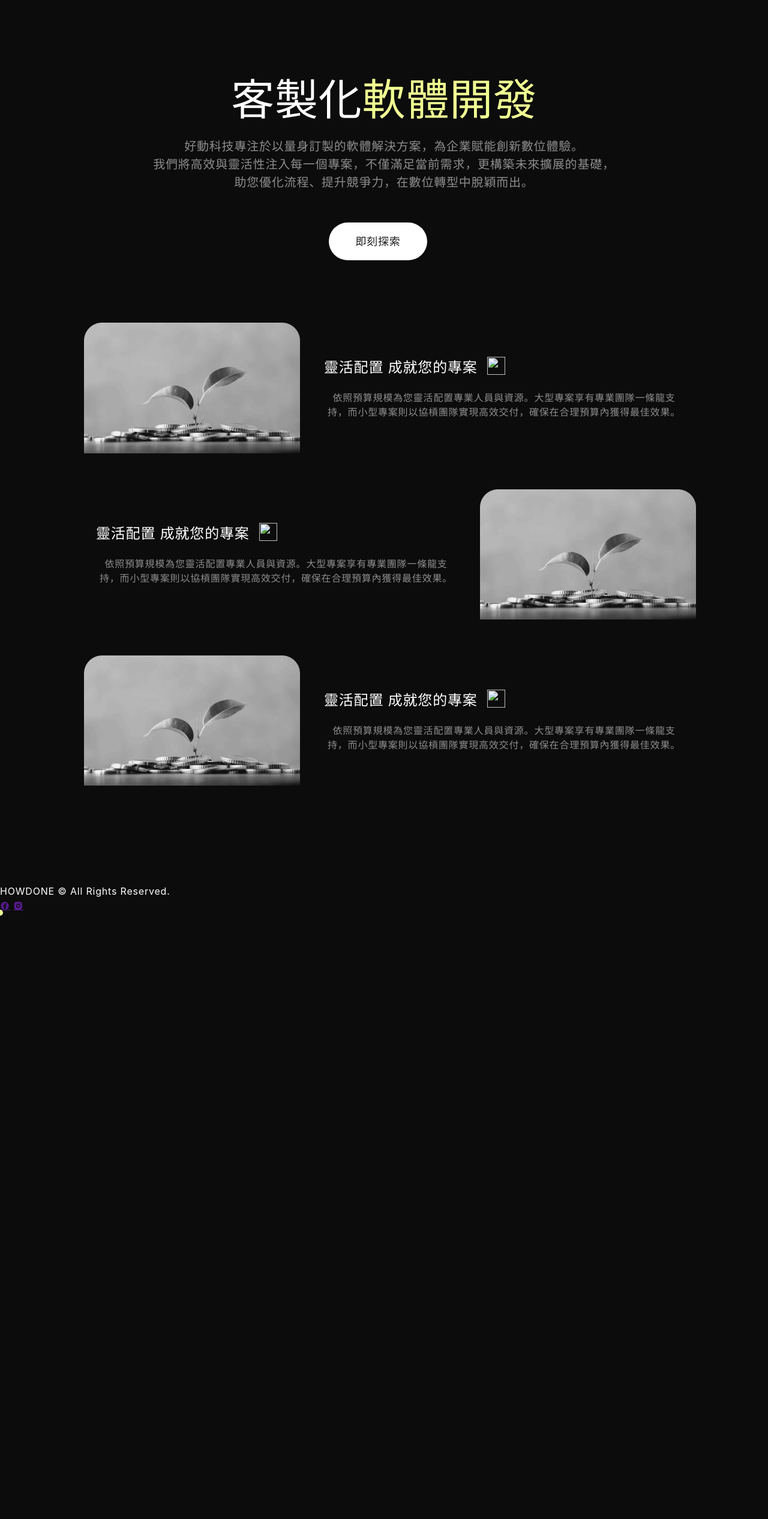
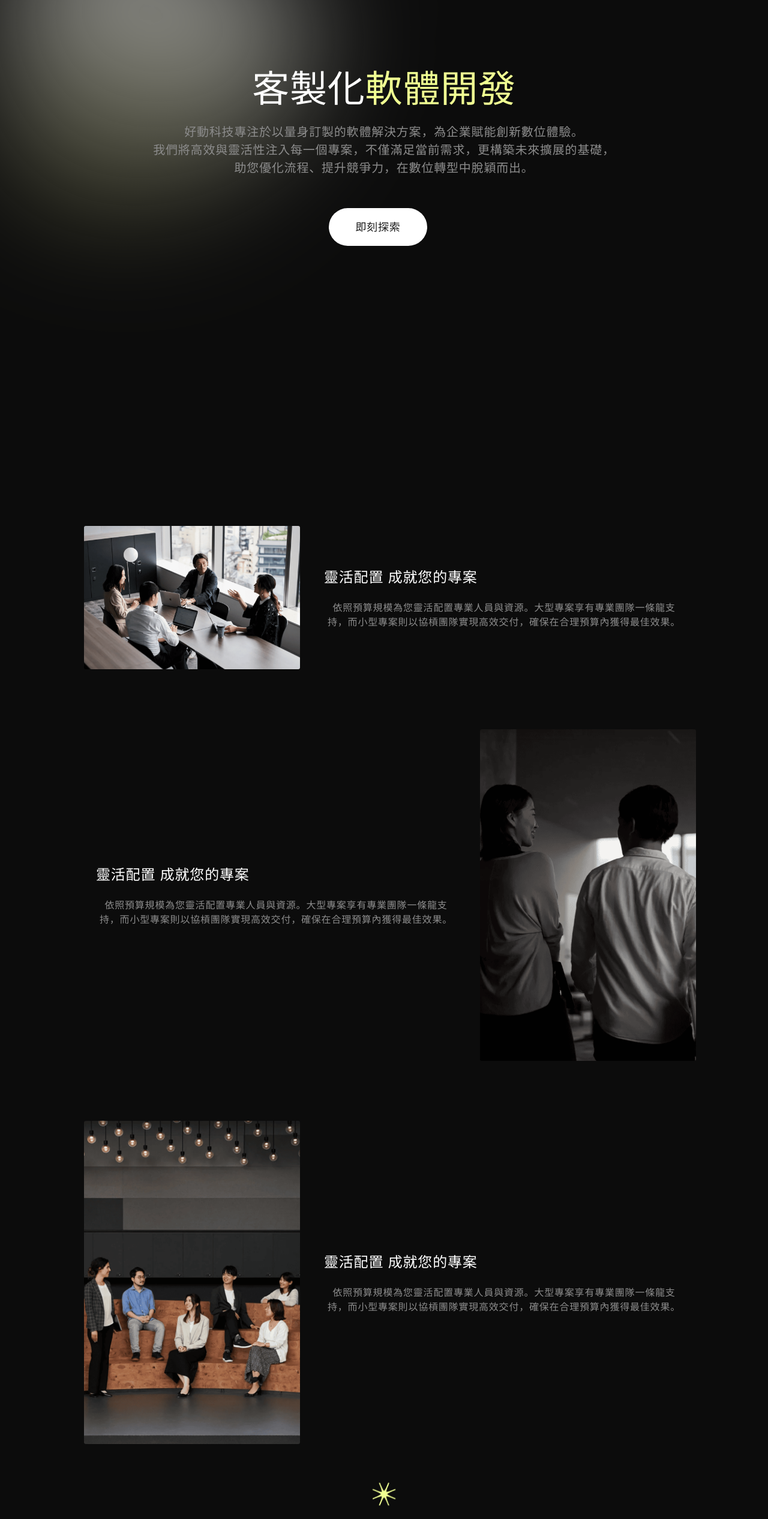
Before and after one commit to jingtangg/SelfWebsite-BrandOfficial, a plain HTML site: page solution.html in a window 1280 px wide. Shown: the part 127-2660 px from the top of the page at 60% size. Before the commit the page ends 1649 px from the top, so only its background shows below. Drawn offline with nearby package versions, Linux system fonts and the light colour scheme.

Commit message:
除了index-banner上下移動之外都修好了

```diff
--- a/css/about.css
+++ b/css/about.css
@@ -1,13 +1,16 @@
 /* banner block */
-.banner, .content h3, .content p{
-    text-align: center;
-    max-width: 840px;
-    margin: 0 auto 92px;
+.banner-focus {
+    width: 100%; /* 满版宽度 */
+    height: 100vh; /* 占满整个视窗高度 */
+    display: flex;
+    flex-direction: column;
+    justify-content: center;
+    align-items: center;
 }
 h1{
     font-size: 62px;
     text-align: center;
-    margin-top: 112px;
+    /* margin-top: 112px; */
     line-height: 1.2;
     font-weight: 400;
 }
@@ -80,7 +83,7 @@ h2{
  .star {
   animation: spin 16s linear infinite;
   width: 48px;
-  margin: 300px auto 0;
+  margin: 0  auto ;
 }
 .star img {
     display: block;
@@ -203,7 +206,6 @@ h2{
     width: 100%;
     }
 .card-item {
-
     padding: 30px 40px;
     border: 1px solid #1F1F1F;
     border-radius: 8px;
--- a/css/home.css
+++ b/css/home.css
@@ -111,22 +111,27 @@ h3 > p{
 .quote {
     padding: 44px;
     position: relative;
+
+
 }
 .quote h4 > span{
     font-size: 16px;
     position: relative;
     left: -20px;
     color: #F0FF92;
+
 }
 .quote h4{
     font-size: 20px;
     color: #edeaea;
     padding-bottom: 10px;
+
 }
 .quote p {
     text-align: left;
     font-size: 18px;
     color: #9B9B9B;
+
 }
 .quote >span:last-child{
     font-size: 18px;
@@ -138,7 +143,7 @@ h3 > p{
     margin: 20px 0;
 }
 .custom-say>p{
-    margin: 0 auto;
+    margin: 0 auto 40px;
     text-align: center;
 }
 /*-------------------------- solution card ---------------------------*/
@@ -309,15 +314,10 @@ h3 > p{
 }
 .banner-focus {
     width: 100%;
-    height: 100%;
-    display: flex;
-    align-items: center;
-    justify-content: center;
-    background: radial-gradient(#8f8c8c, #2a2a2a);
+    height: 100vh;
     overflow: hidden;
-    object-fit: cover;
-    animation: zoom 8s ease-in-out infinite alternate; /* Zoom In 效果 */
 }
+
 /* ----------------背景動畫------------------ */
 
 /* Zoom In Keyframes */
@@ -428,17 +428,15 @@ h3 > p{
     transition: transform 0.8s ease, background-color 0.8s ease
 }
 .btn-bottom:hover{
-    background-color: #f0ff9280;
-    color: #000000;
+    background-color: #000000;
+    color: #ffffff;
     font-weight: 500;
+    transform: scale(1.1);
     /* background: radial-gradient(
         circle,
         rgba(240, 255, 146, 0.6),
         rgba(240, 255, 146, 0.6)
     ); */
-    box-shadow: 0 0 20px rgba(240, 255, 146, 0.5),
-                0 0 50px rgba(240, 255, 146, 0.2);
-
     transform: scale(1.02);
 }
 .star {
--- a/css/solution.css
+++ b/css/solution.css
@@ -5,10 +5,12 @@
     margin: 0 auto;
 }
 h1{
-    font-size: 72px;
+    margin: 124px auto 20px;
+    font-size: 62px;
+    text-align: center;
+    margin-top: 112px;
     line-height: 1.2;
-    font-weight: 500;
-    margin: 124px auto 20px;
+    font-weight: 400;
 }
 h2{
     font-size: 20px;
@@ -59,6 +61,7 @@ h2{
     justify-content: center;
     align-items: center;
     margin-bottom: 60px;
+    margin-top: 100px;
 }
 
 /* 第一張和第三張卡片：圖片在左，文字在右 */
@@ -110,3 +113,63 @@ h2{
 .custom-say{
     font-size: 16px;
 }
+/* 背景漸層 */
+.gradient {
+    --size: 750px;
+    --speed: 50s;
+    --easing: cubic-bezier(0.8, 0.2, 0.2, 0.8);
+    width: var(--size);
+    height: var(--size);
+    filter: blur(calc(var(--size) / 5));
+    background-image: linear-gradient(hsl(0, 0%, 68%), hsla(60, 60%, 61%, 0.174));
+    animation: rotate var(--speed) var(--easing) infinite;
+    border-radius: 30% 70% 70% 30% / 30% 30% 70% 70%;
+    position:absolute;
+    top: 0;
+    left: 0;
+    z-index: -1;
+}
+     @media (min-width: 720px) {
+    .gradient {
+    --size: 500px;
+    }
+}
+.banner-focus {
+    width: 100%; /* 满版宽度 */
+    height: 100vh; /* 占满整个视窗高度 */
+    justify-content: center;
+    align-items: center;
+}
+/* 星星 */
+ .star {
+  animation: spin 16s linear infinite;
+  width: 48px;
+  margin: 0  auto ;
+}
+.star img {
+    display: block;
+    max-width: 100%;
+    max-height: 100%; /* 防止超出 */
+    object-fit: contain;
+}
+    @keyframes rotate {
+    0% {
+        transform: rotate(0deg);
+    }
+    100% {
+        transform: rotate(360deg);
+    }
+}
+    @keyframes spin {
+    from {
+    transform: rotate(0deg);
+  }
+    to {
+    transform: rotate(360deg);
+  }
+}
+/* ------------card img-------- */
+.card img{
+
+    border-radius: 3px;
+}
--- a/solution.html
+++ b/solution.html
@@ -14,8 +14,10 @@ https://cdn.jsdelivr.net/npm/remixicon@4.5.0/fonts/remixicon.min.css
 
 </head>
 
+<div class="banner-focus">
 <body>
     <div class="custom-cursor"></div>
+    <div class="gradient"></div>
     <!-- navbar -->
     <header>
         <nav>
@@ -52,6 +54,7 @@ https://cdn.jsdelivr.net/npm/remixicon@4.5.0/fonts/remixicon.min.css
         </nav>
     </header>
 
+
     <main>
         <!-- banner section -->
         <section>
@@ -61,45 +64,46 @@ https://cdn.jsdelivr.net/npm/remixicon@4.5.0/fonts/remixicon.min.css
                 <a href="./price.html" class="btn btn-default">即刻探索</a>
             </div>
         </section>
+</div>
 
         <!-- content section -->
         <section class="wrapper">
             <div class="content">
                     <div class="card">
                         <div class="card-image">
-                            <img src="./images/sample.png" alt="">
+                            <img src="./images/solution1.png" alt="">
                         </div>
                         <div class="card-item">
                             <div class="card-item-row">
                                 <h3>靈活配置 成就您的專案</h3>
-                                <img src="./images/star.png" alt="">
                             </div>
                             <p>依照預算規模為您靈活配置專業人員與資源。大型專案享有專業團隊一條龍支持，而小型專案則以協槓團隊實現高效交付，確保在合理預算內獲得最佳效果。</p>
                         </div>
                     </div>
                     <div class="card">
                         <div class="card-image">
-                            <img src="./images/sample.png" alt="">
+                            <img src="./images/solution3.png" alt="">
                         </div>
                         <div class="card-item">
                             <div class="card-item-row">
                                 <h3>靈活配置 成就您的專案</h3>
-                                <img src="./images/star.png" alt="">
                             </div>
                             <p>依照預算規模為您靈活配置專業人員與資源。大型專案享有專業團隊一條龍支持，而小型專案則以協槓團隊實現高效交付，確保在合理預算內獲得最佳效果。</p>
                         </div>
                     </div>
                     <div class="card">
                         <div class="card-image">
-                            <img src="./images/sample.png" alt="">
+                            <img src="./images/solution2.png" alt="">
                         </div>
                         <div class="card-item">
                             <div class="card-item-row">
                                 <h3>靈活配置 成就您的專案</h3>
-                                <img src="./images/star.png" alt="">
                             </div>
                             <p>依照預算規模為您靈活配置專業人員與資源。大型專案享有專業團隊一條龍支持，而小型專案則以協槓團隊實現高效交付，確保在合理預算內獲得最佳效果。</p>
                         </div>
+                    </div>
+                    <div class="star">
+                        <img src="./images/star_2.svg" alt="starpic">
                     </div>
                     <!-- <div class="custom-say">
                     HOWDONE 的客製化軟體解決方案無與倫比，他們的團隊不僅完美實現了我們的需求，還超越了我們的期待。這是一次無縫對接的合作，是值得信賴專業和技術。
@@ -108,15 +112,14 @@ https://cdn.jsdelivr.net/npm/remixicon@4.5.0/fonts/remixicon.min.css
         </section>
     </main>
 
-    <!-- footer -->
+    <!-- Footer -->
     <footer>
-        <div class="footer">
-        <p>HOWDONE © All Rights Reserved.</p>
-        <div class="social-buttons">
-            <a href=""><i class="ri-facebook-circle-fill"></i></a>
-            <a href=""><i class="ri-instagram-fill"></i></a>
-        </div>
-
+        <div class="footer-black">
+            <p>本網站為緯育TibaMe【第94期】前端工程師專業技術養成班學員作品,僅供學習、展示之用途。</p>
+            <div class="social-buttons-black">
+                <a href=""><i class="ri-facebook-circle-fill"></i></a>
+                <a href=""><i class="ri-instagram-fill"></i></a>
+            </div>
         </div>
     </footer>
 
```
Also changed, not shown: about.html (+3 -2 lines), index.html (+2 -0 lines), images/solution1.png (added), images/solution2.png (added), images/solution3.png (added), images/solution4.png (added).
